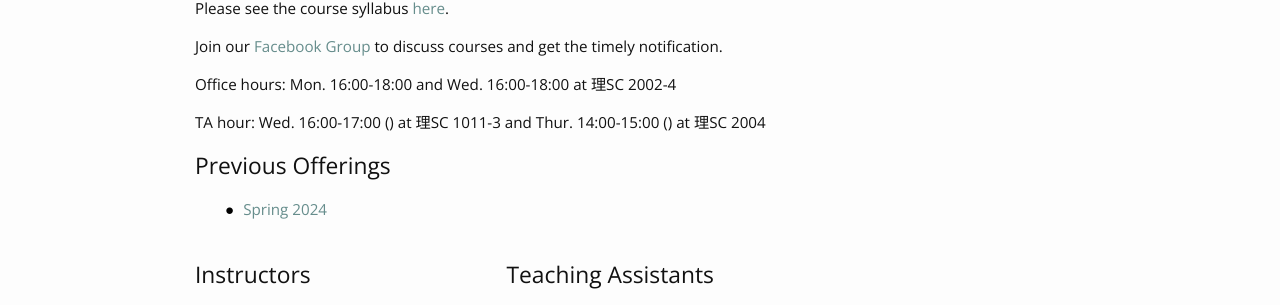
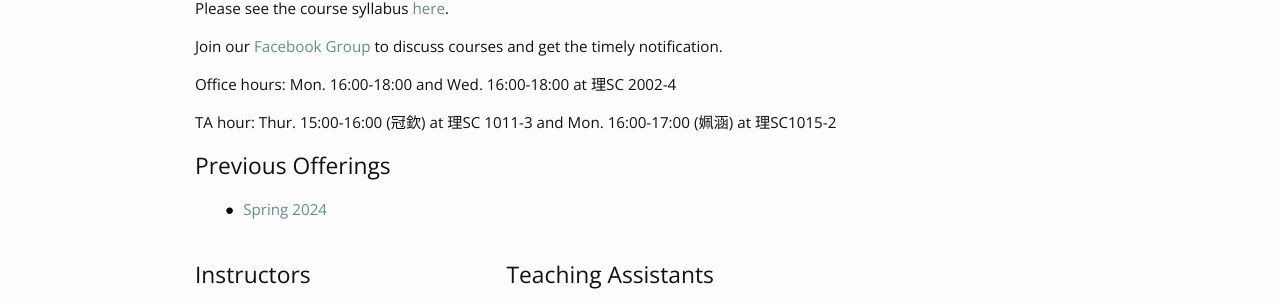
Before and after one commit to phonchi/nsysu-math208, a Jekyll site: the page built from index.md, in a window 1280 px wide. Shown: the part 379-684 px from the top of the page. Built offline with Jekyll 4.4.1, drawn with Linux system fonts in a browser that asks for light colours; nearby versions of some CDN libraries.

Commit message:
Update TA hours and locations

```diff
--- a/index.md
+++ b/index.md
@@ -8,4 +8,4 @@ Join our [Facebook Group](https://www.facebook.com/groups/1582349499475537) to d
 
 Office hours: Mon. 16:00-18:00 and Wed. 16:00-18:00 at 理SC 2002-4
 
-TA hour: Wed. 16:00-17:00 () at 理SC 1011-3 and Thur. 14:00-15:00 () at 理SC 2004
+TA hour: Thur. 15:00-16:00 (冠欽) at 理SC 1011-3 and Mon. 16:00-17:00 (姵涵) at 理SC1015-2
```
